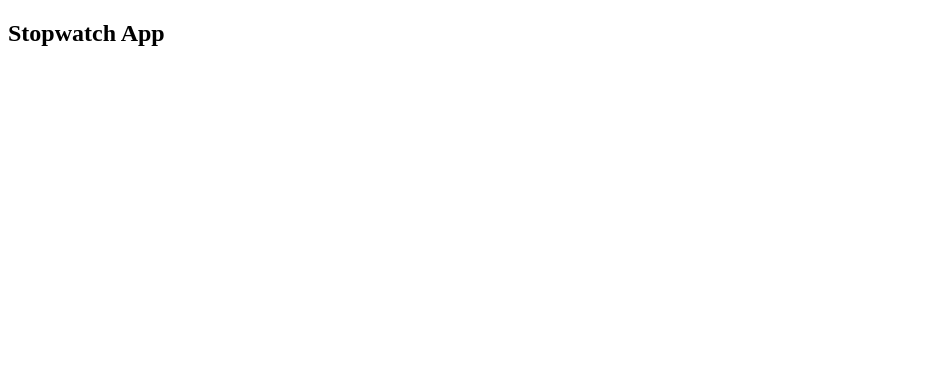
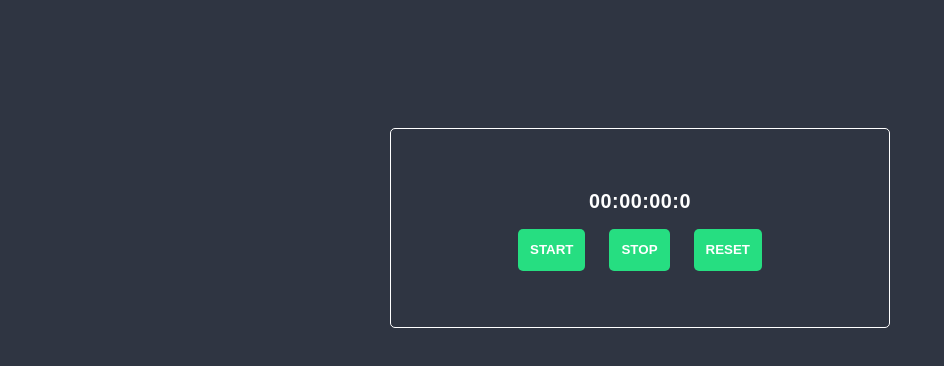
Before and after one commit to joannaberlin/stopwatch-App, a React (Create React App) app: page / in a window 1280 px wide. Shown: the top 366 px of the page, without its empty margins (0-944 px from the left). Built offline with nearby package versions, Linux system fonts and the light colour scheme.

Commit message:
Add stopwatch app components

```diff
--- a/package.json
+++ b/package.json
@@ -34,5 +34,8 @@
       "last 1 firefox version",
       "last 1 safari version"
     ]
+  },
+  "devDependencies": {
+    "sass": "^1.56.1"
   }
 }
--- a/src/App.js
+++ b/src/App.js
@@ -1,7 +1,52 @@
+import { useEffect, useState } from 'react';
+import Timer from './components/Timer/Timer';
+import styles from './components/Timer/Timer.module.scss';
+
 const App = () => {
+	const [time, setTime] = useState(0);
+	const [start, setStart] = useState(false);
+
+	useEffect(() => {
+		let interval = null;
+
+		if (start) {
+			interval = setInterval(() => {
+				setTime((prevTime) => prevTime + 10);
+			}, 10);
+		} else {
+			clearInterval(interval);
+		}
+
+		return () => clearInterval(interval);
+	}, [start]);
+
+	const startTimer = () => {
+		setStart(true);
+	};
+
+	const stopTimer = () => {
+		setStart(false);
+	};
+
+	const resetTimer = () => {
+		setTime(0);
+		setStart(false);
+	};
+
 	return (
-		<div>
-			<h2>Stopwatch App</h2>
+		<div className={styles.container}>
+			<Timer time={time} />
+			<div>
+				<button className={styles.button} onClick={startTimer}>
+					Start
+				</button>
+				<button className={styles.button} onClick={stopTimer}>
+					Stop
+				</button>
+				<button className={styles.button} onClick={resetTimer}>
+					Reset
+				</button>
+			</div>
 		</div>
 	);
 };
--- a/src/components/Timer/Timer.js
+++ b/src/components/Timer/Timer.js
@@ -0,0 +1,26 @@
+const Timer = ({ time }) => {
+	//time in HH:mm:ss.ms format
+	//tu mam tylko konwertować czas pobrany w milisekundach do danego formatu i renderować w widoku
+	let milliseconds, seconds, minutes, hours;
+
+	const msToTime = (ms) => {
+		milliseconds = parseInt((time % 1000) / 100);
+		seconds = parseInt((time / 1000) % 60);
+		minutes = parseInt((time / (1000 * 60)) % 60);
+		hours = parseInt((time / (1000 * 60 * 60)) % 24);
+
+		hours = hours < 10 ? '0' + hours : hours;
+		minutes = minutes < 10 ? '0' + minutes : minutes;
+		seconds = seconds < 10 ? '0' + seconds : seconds;
+
+		return (
+			<h2>
+				{hours}:{minutes}:{seconds}:{milliseconds}
+			</h2>
+		);
+	};
+
+	return <div>{msToTime(time)}</div>;
+};
+
+export default Timer;
--- a/src/components/Timer/Timer.module.scss
+++ b/src/components/Timer/Timer.module.scss
@@ -0,0 +1,33 @@
+@import '../../styles/settings.scss';
+
+.container {
+	background-color: $color-dark;
+	width: 500px;
+	height: 200px;
+	border: 1px solid $color-light;
+	border-radius: $radius;
+	display: flex;
+	flex-direction: column;
+	justify-content: center;
+	align-items: center;
+	margin: auto;
+	margin-top: 10%;
+}
+
+.button {
+	background: $color-main;
+	border: 0;
+	color: $color-light;
+	text-align: center;
+	line-height: 1.3;
+	padding: $base-size;
+	margin: 0 $base-size $base-size $base-size;
+	border-radius: $radius;
+	cursor: pointer;
+	font-weight: 700;
+	text-transform: uppercase;
+
+	&:hover {
+		background: darken($color-main, 5%);
+	}
+}
--- a/src/index.js
+++ b/src/index.js
@@ -1,6 +1,7 @@
 import React from 'react';
 import ReactDOM from 'react-dom/client';
 import App from './App';
+import './styles/global.scss';
 
 const root = ReactDOM.createRoot(document.getElementById('root'));
 root.render(<App />);
--- a/src/styles/global.scss
+++ b/src/styles/global.scss
@@ -15,9 +15,3 @@ body {
 	color: $color-light;
 	letter-spacing: 0.5px;
 }
-
-:global(.container) {
-	width: 90%;
-	max-width: 1400px;
-	margin: 0 auto;
-}
```
Also changed, not shown: src/components/Button/Button.js (deleted), src/components/Button/Button.module.scss (deleted), 1 other file (tests, documents, lock files or other folders).
